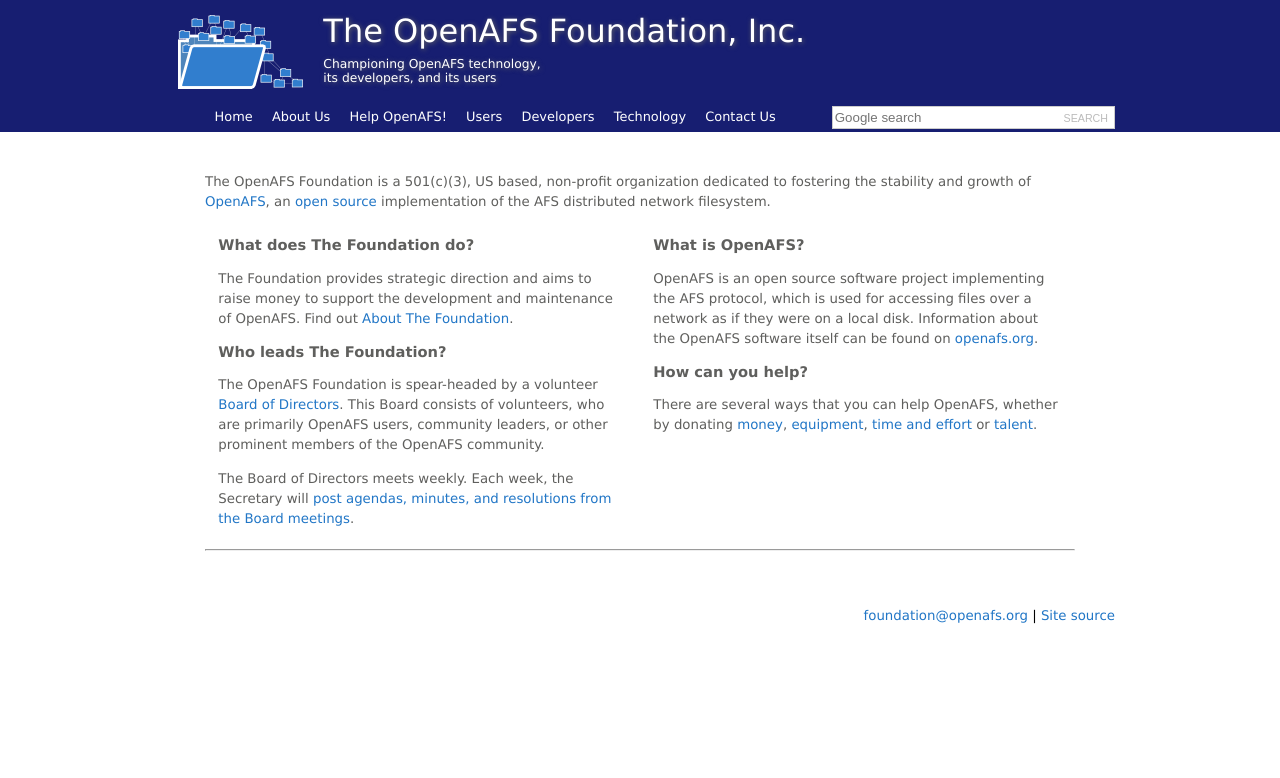
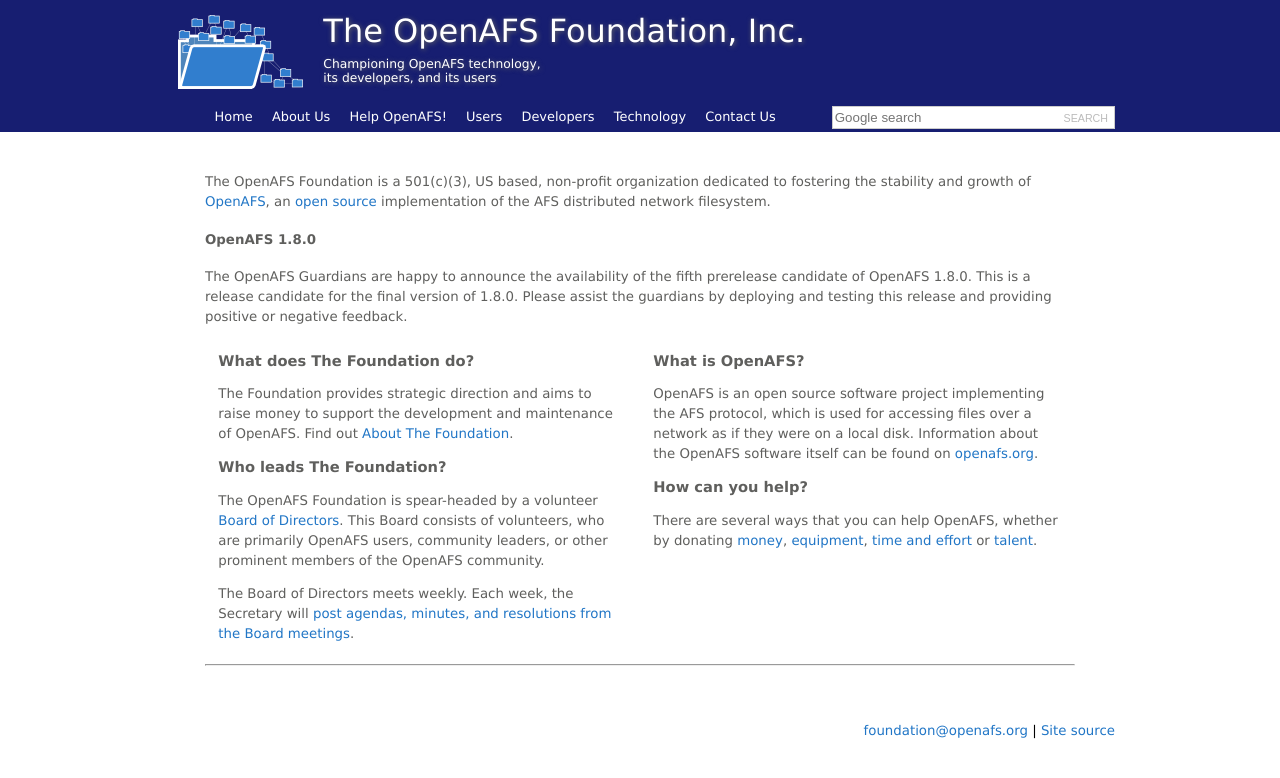
Before and after one commit to openafsfoundation/openafsfoundation.org, a Jekyll site: the page built from index.md, in a window 1280 px wide. Shown: the top 778 px of the page. Built offline with Jekyll 4.4.1, drawn with Linux system fonts in a browser that asks for light colours.

Commit message:
Update index.md

```diff
--- a/index.md
+++ b/index.md
@@ -6,6 +6,10 @@
 dedicated to fostering the stability and growth of
 [OpenAFS](http://www.openafs.org/), an [open source](http://opensource.org/)
 implementation of the AFS distributed network filesystem.
+
+<h4>OpenAFS 1.8.0</h4>
+The OpenAFS Guardians are happy to announce the availability of the fifth prerelease candidate of OpenAFS 1.8.0. This is a release candidate for the final version of 1.8.0.
+Please assist the guardians by deploying and testing this release and providing positive or negative feedback.
 
 <div class="index-container">
   <div class="index-box">
```
